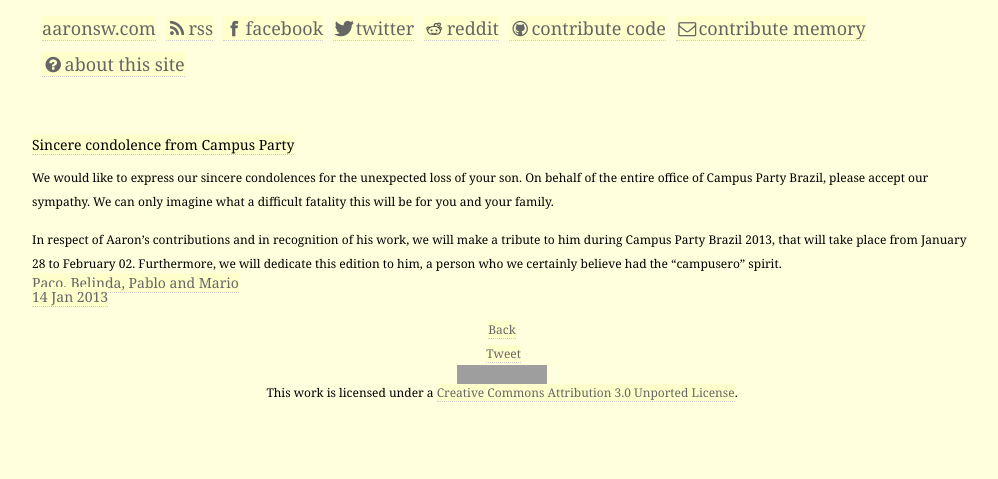
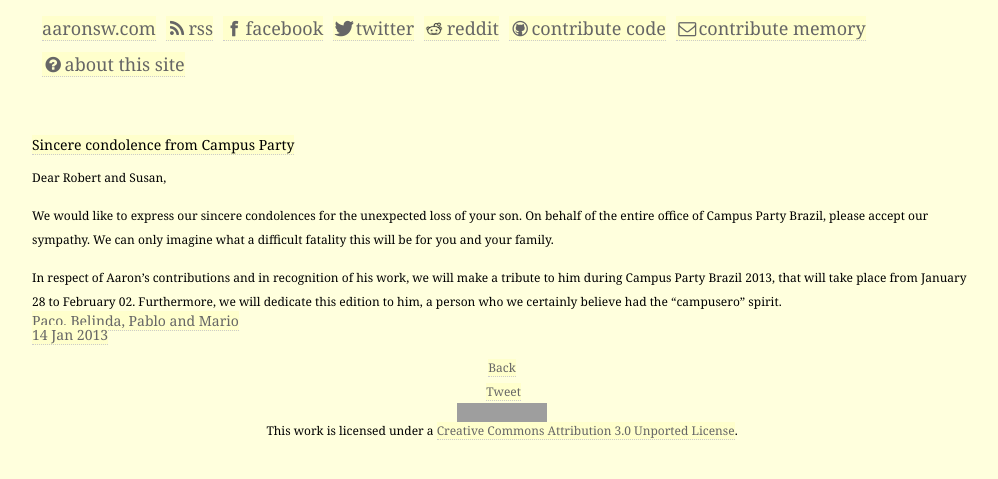
Before and after one commit to guanix/rememberaaronsw, a Jekyll site: the page built from memories/_posts/2013-01-14-campus-party.md, in a window 1280 px wide. Shown: the top 479 px of the page, without its empty margins (138-1136 px from the left). Built offline with Jekyll 4.4.1, drawn with Linux system fonts in a browser that asks for light colours; comment, search, counter and statistics services are not loaded; grey boxes are pictures that could not be loaded.

Commit message:
Updated Campus Party

```diff
--- a/memories/_posts/2013-01-14-campus-party.md
+++ b/memories/_posts/2013-01-14-campus-party.md
@@ -5,6 +5,8 @@
 title: Sincere condolence from Campus Party
 layout: default
 ---
+Dear Robert and Susan,
+
 We would like to express our sincere condolences for the unexpected loss of your son. On behalf of the entire office of Campus Party Brazil, please accept our sympathy. We can only imagine what a difficult fatality this will be for you and your family.
 
 In respect of Aaron’s contributions and in recognition of his work, we will make a tribute to him during Campus Party Brazil 2013, that will take place from January 28 to February 02. Furthermore, we will dedicate this edition to him, a person who we certainly believe had the “campusero” spirit.
```
